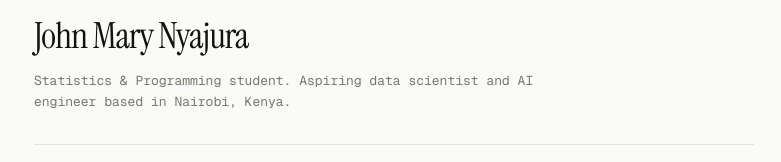
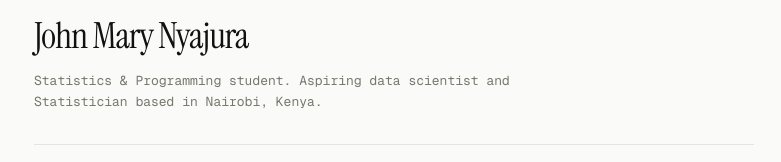
Before and after one commit to Okalmary254/john-mary, a React (Vite) app: page /about in a window 1280 px wide. Shown: the part 128-290 px from the top of the page, without its empty margins (246-1027 px from the left). Built offline with nearby package versions, Linux system fonts and the light colour scheme; no server answers.

Commit message:
minor changes in bio

```diff
--- a/src/data/config.js
+++ b/src/data/config.js
@@ -8,7 +8,7 @@ export const EMAILJS = {
 // ─── Site metadata ────────────────────────────────────────────────────────────
 export const SITE = {
   name:        'John Mary Nyajura',
-  role:        'Data Scientist & AI Engineer',
+  role:        'Data Scientist & Statistician',
   tagline:     'Statistics & Programming Student | Aspiring Data Scientist',
   description: 'Passionate about data science, AI, and web development.',
   university:  'Mama Ngina University',
--- a/src/pages/About.jsx
+++ b/src/pages/About.jsx
@@ -65,7 +65,7 @@ export default function About() {
       <PageHeader
         label="About"
         title="John Mary Nyajura"
-        subtitle="Statistics & Programming student. Aspiring data scientist and AI engineer based in Nairobi, Kenya."
+        subtitle="Statistics & Programming student. Aspiring data scientist and Statistician based in Nairobi, Kenya."
       />
 
       {/* Bio + Photo */}
```
